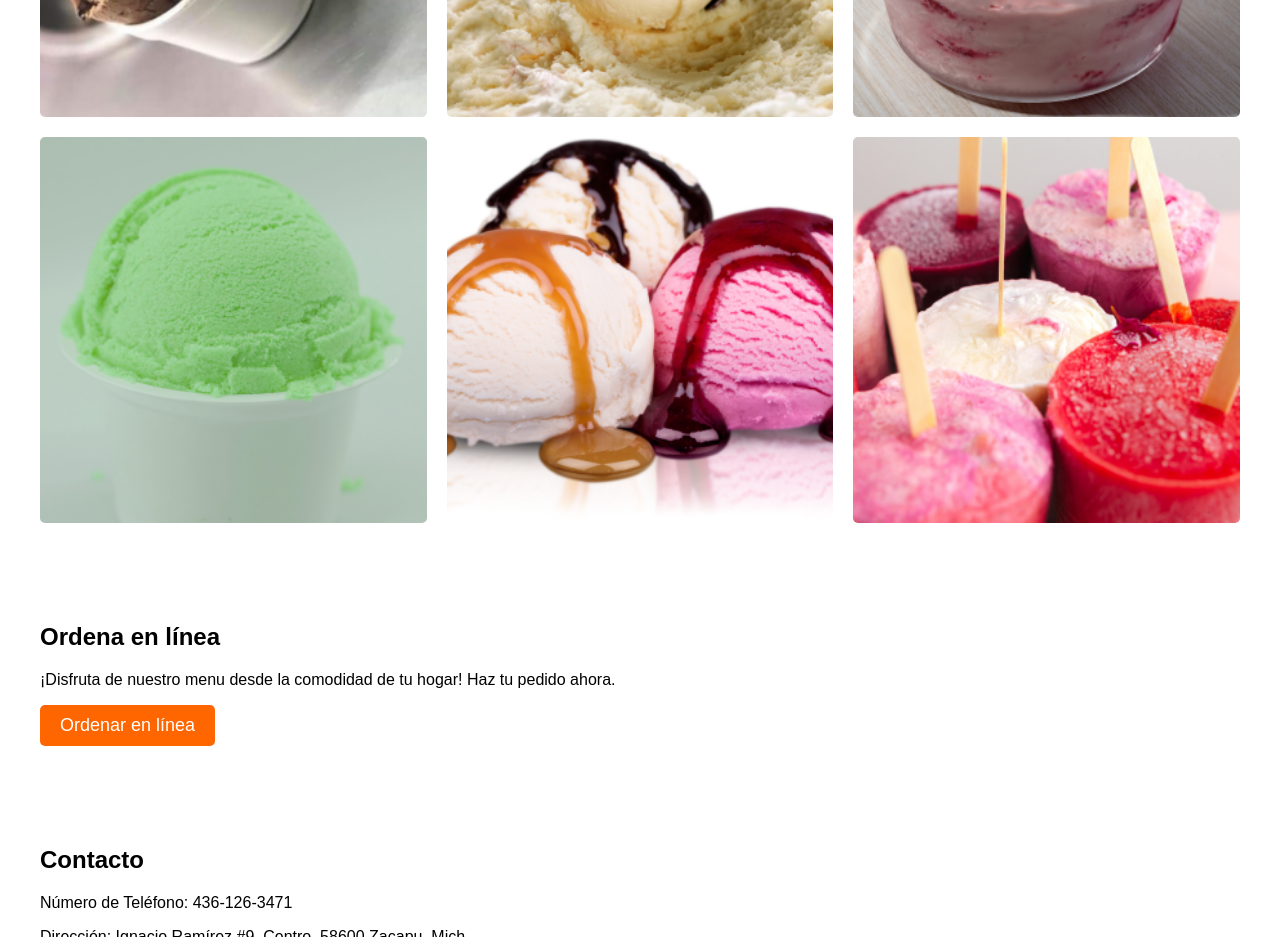
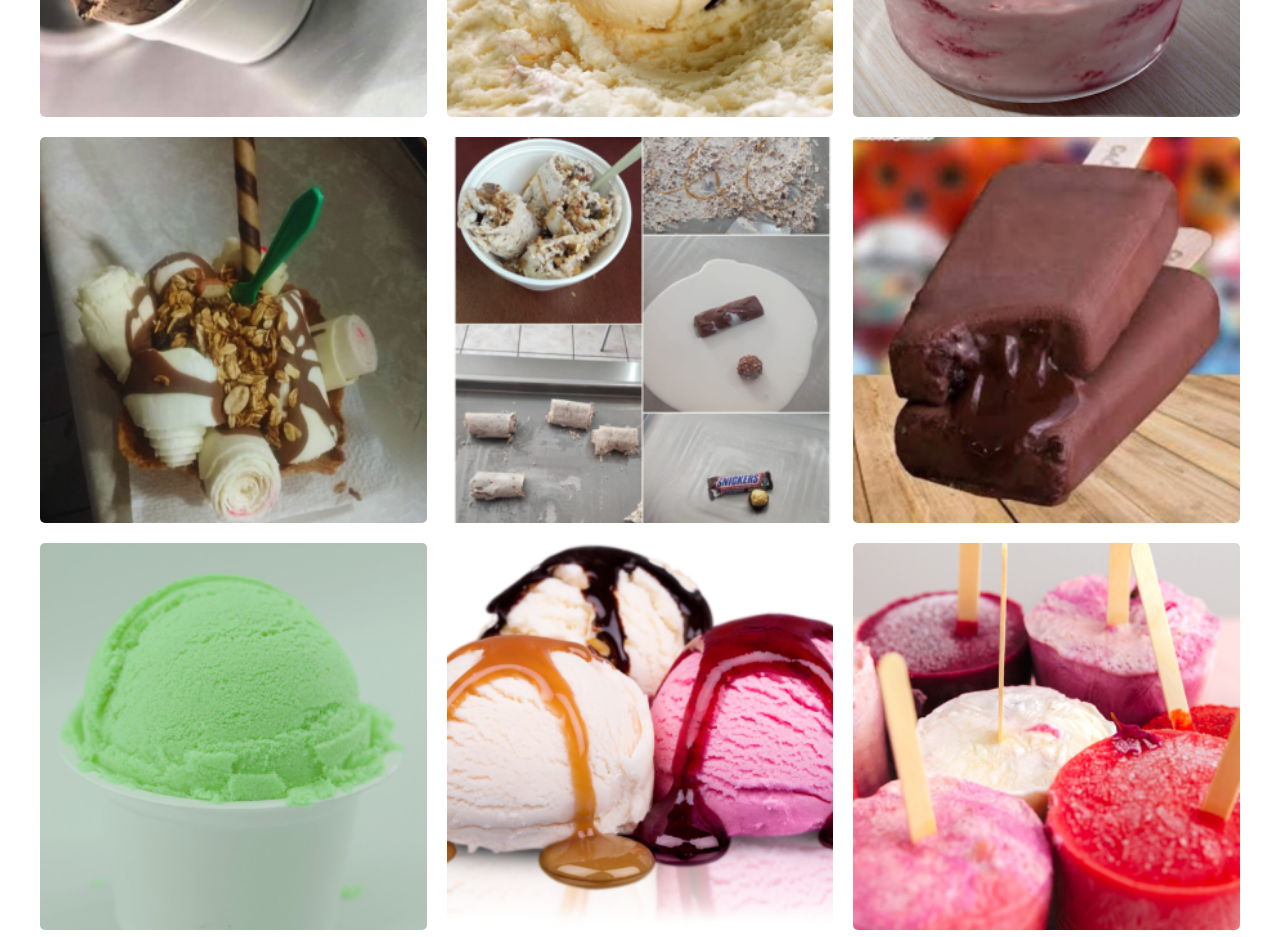
Before and after one commit to MenutechDeveloper/ice-cream-iklu, a plain HTML site: page docs/index.html in a window 1280 px wide. Shown: the part 4100-5037 px from the top of the page. Drawn offline with Linux system fonts and the light colour scheme.

Commit message:
Update index.html

```diff
--- a/docs/index.html
+++ b/docs/index.html
@@ -73,9 +73,12 @@
         <img src="./assets/img/h1.png" alt="Galería 1">
         <img src="./assets/img/h2.png" alt="Galería 2">
         <img src="./assets/img/h3.png" alt="Galería 3">
-        <img src="./assets/img/h4.png" alt="Galería 4">
-        <img src="./assets/img/h5.png" alt="Galería 5">
-        <img src="./assets/img/h6.png" alt="Galería 6">
+        <img src="./assets/img/ice1.png" alt="Galería 4">
+        <img src="./assets/img/ice2.png" alt="Galería 5">
+        <img src="./assets/img/ice3.png" alt="Galería 6">
+        <img src="./assets/img/h4.png" alt="Galería 7">
+        <img src="./assets/img/h5.png" alt="Galería 8">
+        <img src="./assets/img/h6.png" alt="Galería 9">
       </div>
     </div>
   </section>
```
